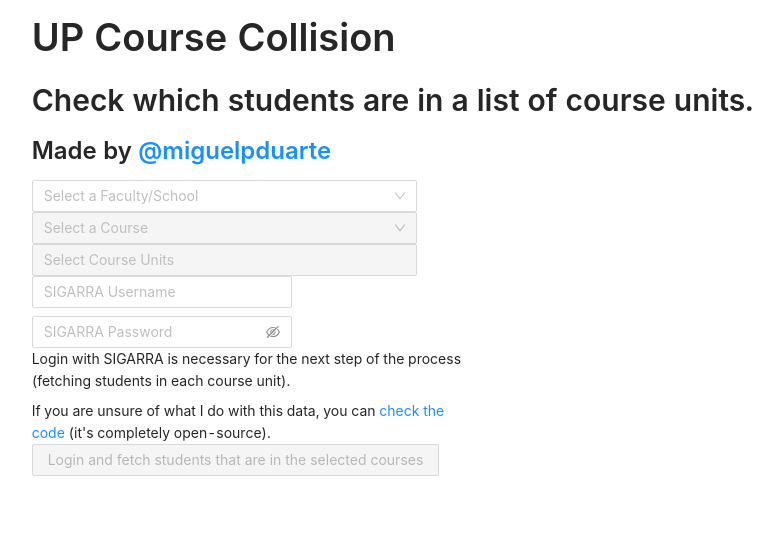
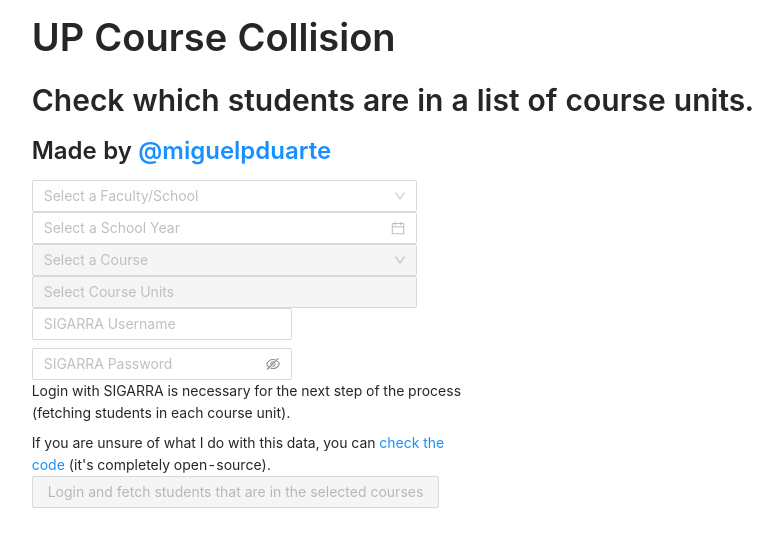
Before and after one commit to miguelpduarte/FEUP-Tools, a React (Create React App) app in the folder up-course-collision/: page / in a window 1280 px wide. Shown: the top 546 px of the page, without its empty margins (219-1002 px from the left). Built offline with nearby package versions, Linux system fonts and the light colour scheme.

Commit message:
Update UPCC, year no longer hardcoded

```diff
--- a/up-course-collision/src/App.js
+++ b/up-course-collision/src/App.js
@@ -1,5 +1,5 @@
 import React, { useState, useEffect, useCallback } from "react";
-import { Select, Row, Col, Spin, Space, Input, Typography, Button, Table } from "antd";
+import { Select, Row, Col, Spin, Space, Input, Typography, Button, Table, DatePicker } from "antd";
 
 import "./App.css";
 import faculty_data from "./faculty_ids.json";
@@ -8,9 +8,6 @@ import Layout from "./Layout";
 
 const { Option } = Select;
 
-// TODO: Get from input or make it so that it is always the current year
-const schoolYear = 2019;
-
 // Reads: Pick only the elements of arr1 for which there is at least one element in arr2 with the same "codigo"
 const intersectStudentArrays = (arr1, arr2) => arr1.filter((el1) => arr2.some((el2) => el1.codigo === el2.codigo));
 
@@ -18,6 +15,7 @@ const intersectStudentArrays = (arr1, arr2) => arr1.filter((el1) => arr2.some((e
 
 const App = () => {
     const [selectedFaculty, setSelectedFaculty] = useState();
+    const [schoolYear, setSchoolYear] = useState();
     const [facultyCoursesLoading, setFacultyCoursesLoading] = useState(false);
     const [facultyCourses, setFacultyCourses] = useState([]);
     const [selectedCourse, setSelectedCourse] = useState();
@@ -32,8 +30,8 @@ const App = () => {
 
     // Loading faculty's courses for the course dropdown
     useEffect(() => {
-        // Prevent fetching on initial mount
-        if (!selectedFaculty) {
+        // Prevent fetching on initial mount or when the year of faculty is changed but not both are set yet
+        if (!selectedFaculty || !schoolYear) {
             return;
         }
 
@@ -53,7 +51,7 @@ const App = () => {
         };
 
         fetchFacultyCourses();
-    }, [selectedFaculty]);
+    }, [schoolYear, selectedFaculty]);
 
     // Loading course's course units
     useEffect(() => {
@@ -84,7 +82,7 @@ const App = () => {
         };
 
         fetchCourseCourseUnits();
-    }, [selectedFaculty, selectedCourse]);
+    }, [selectedFaculty, selectedCourse, schoolYear]);
 
     const loginAndFetchStudents = useCallback(async () => {
         setLoginAndStudentsLoading(true);
@@ -140,6 +138,20 @@ const App = () => {
                             </Option>
                         ))}
                     </Select>
+                </Col>
+            </Row>
+            <Row gutter={[8, 8]}>
+                <Col span={12}>
+                    <DatePicker
+                        picker="year"
+                        style={{ width: "100%" }}
+                        placeholder="Select a School Year"
+                        onChange={(date) => {
+                            setSchoolYear(date.year());
+                            // Resetting to prevent unnecessary fetching when year changes
+                            setSelectedCourse(undefined);
+                        }}
+                    />
                 </Col>
             </Row>
             <Row gutter={[8, 8]}>
```
